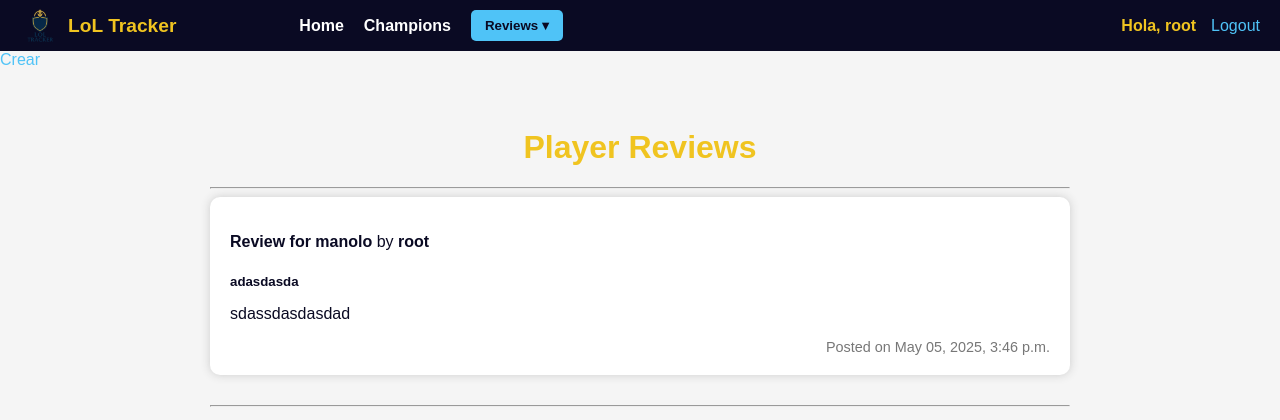
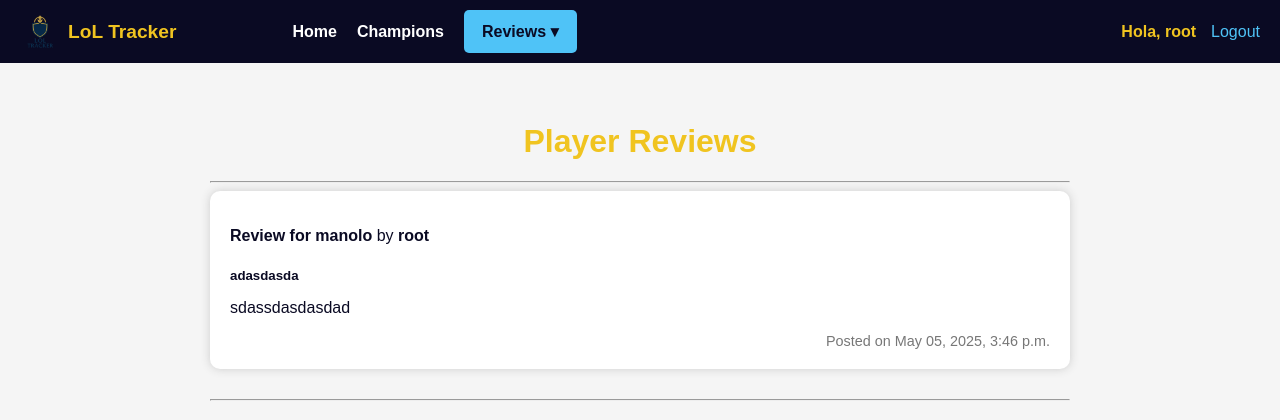
Before and after one commit to dresa04/Projecte_web, a Django app: page / in a window 1280 px wide. Shown: the top 420 px of the page. Run offline with Django 5.2, Linux system fonts and the light colour scheme; a user stored in the database is signed in; data comes from the database, SQL or seed files in the repository.

Commit message:
style(navbar): update button padding and font size for better usability

```diff
--- a/lol_app/static/style.css
+++ b/lol_app/static/style.css
@@ -201,13 +201,15 @@ button:hover {
 .dropbtn {
     background-color: #4fc3f7;
     color: #0a0a23;
-    padding: 8px 14px;
+    padding: 12px 18px; /* Aumenta padding */
     font-weight: bold;
     border: none;
     border-radius: 5px;
     cursor: pointer;
     transition: background-color 0.3s;
+    font-size: 1rem; /* más fácil de leer y clicar */
 }
+
 
 .dropbtn:hover {
     background-color: #039be5;
@@ -224,7 +226,6 @@ button:hover {
     z-index: 10;
     border-radius: 5px;
     overflow: hidden;
-    margin-top: 5px;
 }
 
 .dropdown-content a {
@@ -238,6 +239,10 @@ button:hover {
 .dropdown-content a:hover {
     background-color: #f0f0f0;
 }
+.dropdown-content {
+    margin-top: 0; /* ligeramente mayor separación */
+}
+
 
 .dropdown-inline:hover .dropdown-content {
     display: block;
--- a/lol_app/templates/base.html
+++ b/lol_app/templates/base.html
@@ -46,8 +46,6 @@
         </div>
     </nav>
 
-<a href="{% url 'home' %}#review-create">Crear</a>
-
 
     <!-- Contenido principal -->
     <div class="container">
```
